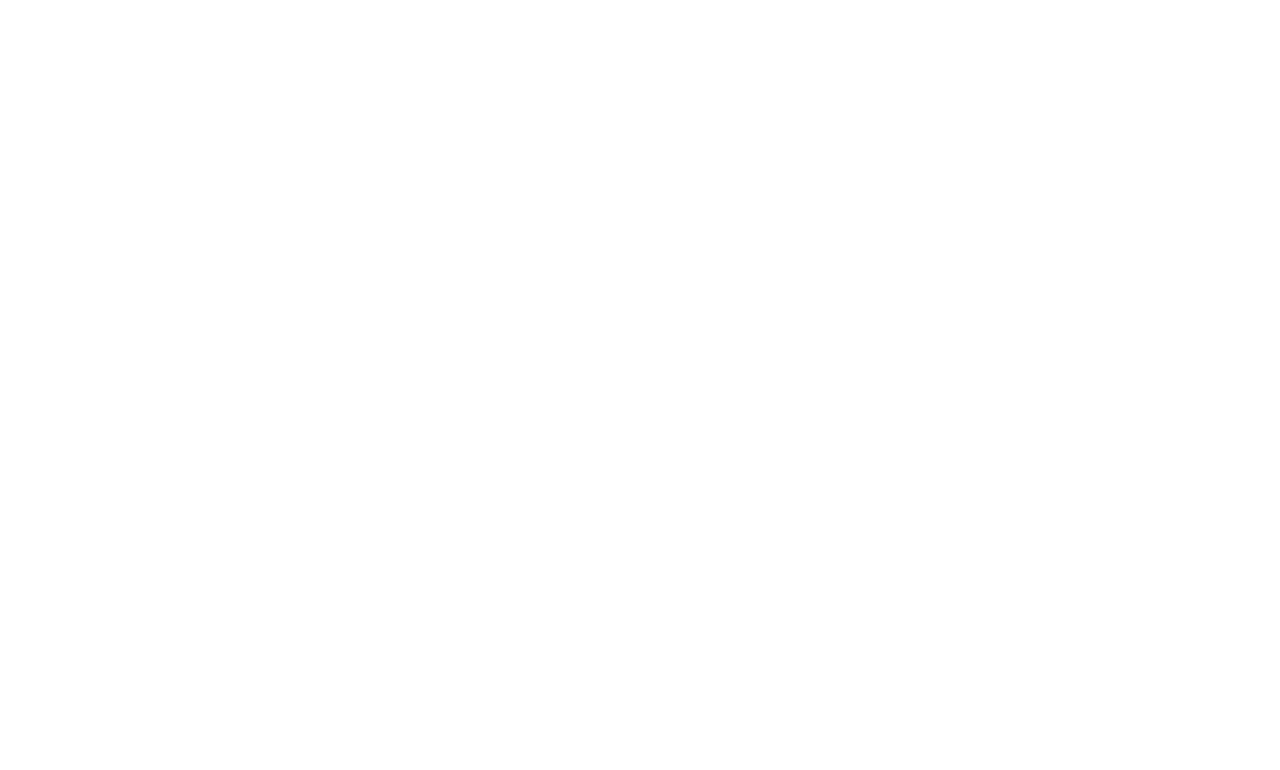
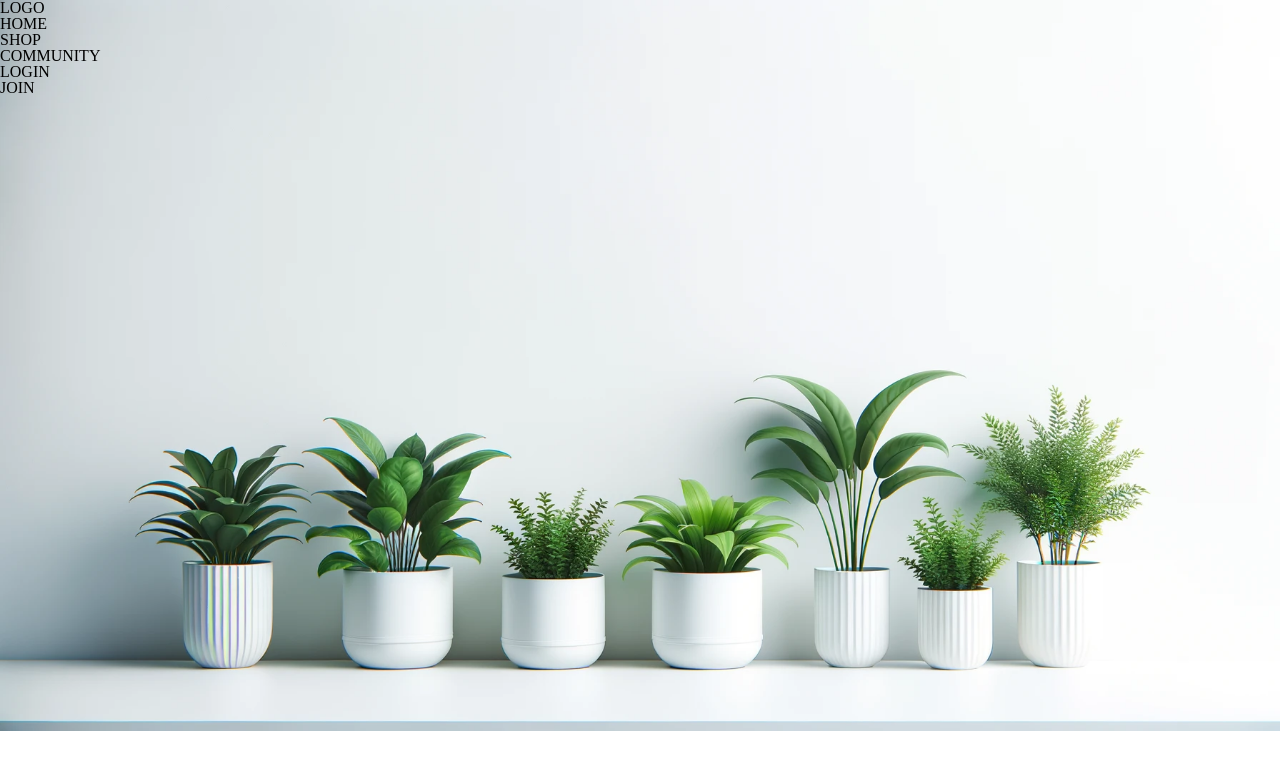
Before and after one commit to choiinyoung13/SideProject--Tribe, a React (Vite) app: page / in a window 1280 px wide. Shown: the top 770 px of the page. Built offline with nearby package versions, Linux system fonts and the light colour scheme.

Commit message:
Nav 제작 중

```diff
--- a/package.json
+++ b/package.json
@@ -11,7 +11,9 @@
   },
   "dependencies": {
     "react": "^18.2.0",
-    "react-dom": "^18.2.0"
+    "react-dom": "^18.2.0",
+    "react-router-dom": "^6.23.1",
+    "styled-components": "^6.1.11"
   },
   "devDependencies": {
     "@types/react": "^18.2.66",
--- a/src/App.tsx
+++ b/src/App.tsx
@@ -1,5 +1,16 @@
+import { BrowserRouter } from "react-router-dom";
+import Router from "./router/router";
+import Nav from "./components/Layout/Nav";
+import Footer from "./components/Layout/Footer";
+
 function App() {
-  return <></>;
+  return (
+    <BrowserRouter>
+      <Nav />
+      <Router />
+      <Footer />
+    </BrowserRouter>
+  );
 }
 
 export default App;
--- /dev/null
+++ b/src/components/Layout/Footer.tsx
@@ -0,0 +1,3 @@
+export default function Footer() {
+  return <nav></nav>;
+}
--- /dev/null
+++ b/src/components/Layout/Nav.tsx
@@ -0,0 +1,22 @@
+import styled from "styled-components";
+
+export default function Nav() {
+  return (
+    <NavCon>
+      <div>LOGO</div>
+      <ul>
+        <li>HOME</li>
+        <li>SHOP</li>
+        <li>COMMUNITY</li>
+      </ul>
+      <ul>
+        <li>LOGIN</li>
+        <li>JOIN</li>
+      </ul>
+    </NavCon>
+  );
+}
+
+const NavCon = styled.nav`
+  position: absolute;
+`;
--- /dev/null
+++ b/src/router/router.tsx
@@ -0,0 +1,16 @@
+import { Routes, Route } from "react-router-dom";
+import { memo } from "react";
+import Error from "../views/Error";
+import Home from "../views/Home";
+
+const Router = (): JSX.Element => {
+  return (
+    <Routes>
+      <Route path="*" element={<Error />} />
+      <Route path="/" element={<Home />} />
+      {/* 라우팅 추가 해보세요. */}
+    </Routes>
+  );
+};
+
+export default memo(Router);
--- /dev/null
+++ b/src/views/Error.tsx
@@ -0,0 +1,3 @@
+export default function Error() {
+  return <div></div>;
+}
--- /dev/null
+++ b/src/views/Home.tsx
@@ -0,0 +1,18 @@
+import styled from "styled-components";
+import home_image from "../assets/images/home_img.webp";
+
+export default function Home() {
+  return (
+    <HomeCon>
+      <Img src={home_image} alt="" />
+    </HomeCon>
+  );
+}
+
+const HomeCon = styled.div`
+  width: 100%;
+`;
+
+const Img = styled.img`
+  width: 100%;
+`;
```
Also changed, not shown: src/assets/images/home_img.webp (added), 1 other file (tests, documents, lock files or other folders).
